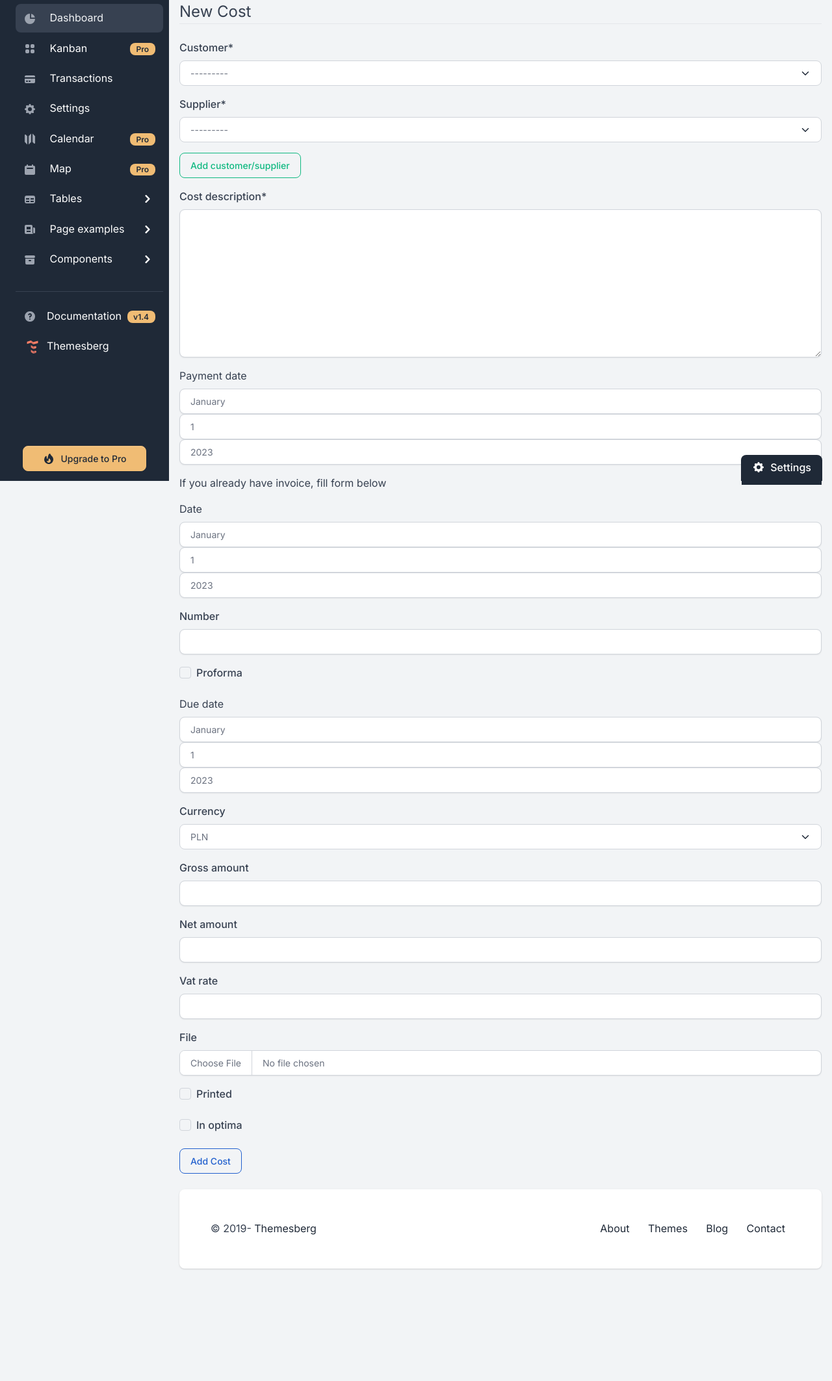
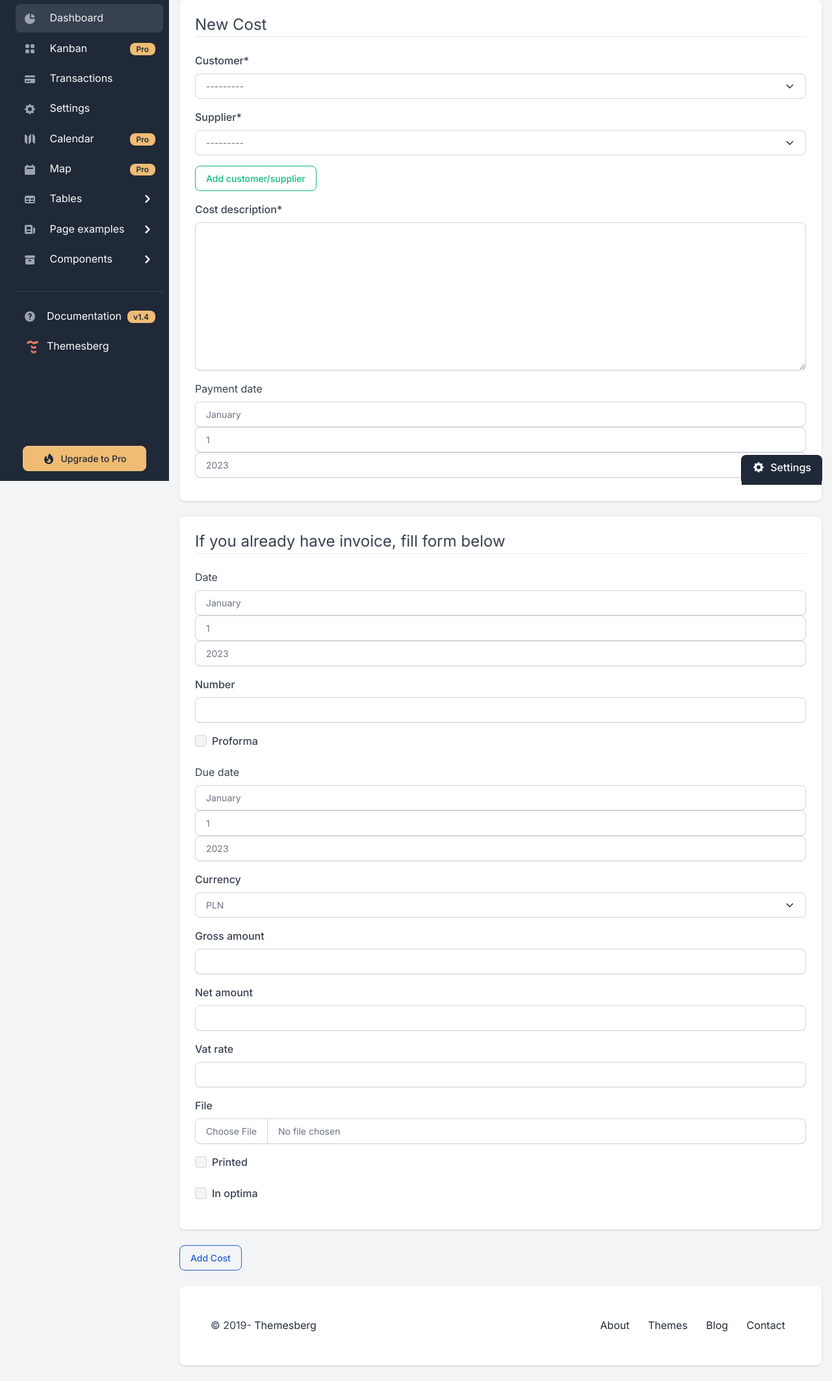
Before and after one commit to Luczho/CashflowManager, a Django app: page /add/ in a window 1280 px wide. Shown: the part 60-2185 px from the top of the page at 65% size. Before the commit the page ends 2013 px from the top, so only its background shows below. Run offline with Django 4.2, Linux system fonts and the light colour scheme; data that the repository does not hold is empty; some libraries are stand-ins or nearby versions.

Commit message:
refactor: modified way of how form display in template

```diff
--- a/costs_records/templates/costs_records/add-cost-form.html
+++ b/costs_records/templates/costs_records/add-cost-form.html
@@ -4,6 +4,8 @@
     <div class="content-section">
         <form method="POST">
             {% csrf_token %}
+            <div class="card border-0 shadow mb-4">
+                <div class="card-body">
                     <fieldset class="form-group">
                         <legend class="border-bottom mb-4">New Cost</legend>
                         {{ cost_form.customer|as_crispy_field }}
@@ -12,11 +14,17 @@
                         <p></p>
                         {{ cost_form.cost_description|as_crispy_field }}
                         {{ cost_form.payment_date|as_crispy_field }}
-            <p></p>
-            <a>If you already have invoice, fill form below</a>
-            <p></p>
+                    </fieldset>
+                </div>
+            </div>
+            <div class="card border-0 shadow mb-4">
+                <div class="card-body">
+                    <fieldset class="form-group">
+                        <legend class="border-bottom mb-4">If you already have invoice, fill form below</legend>
                         {{ invoice_form | crispy }}
                     </fieldset>
+                </div>
+            </div>
             <div class="form-group">
                 <button class="btn btn-outline-info" type="submit">Add Cost</button>
             </div>
```
Lines whose indentation alone changed are shown as unchanged.
